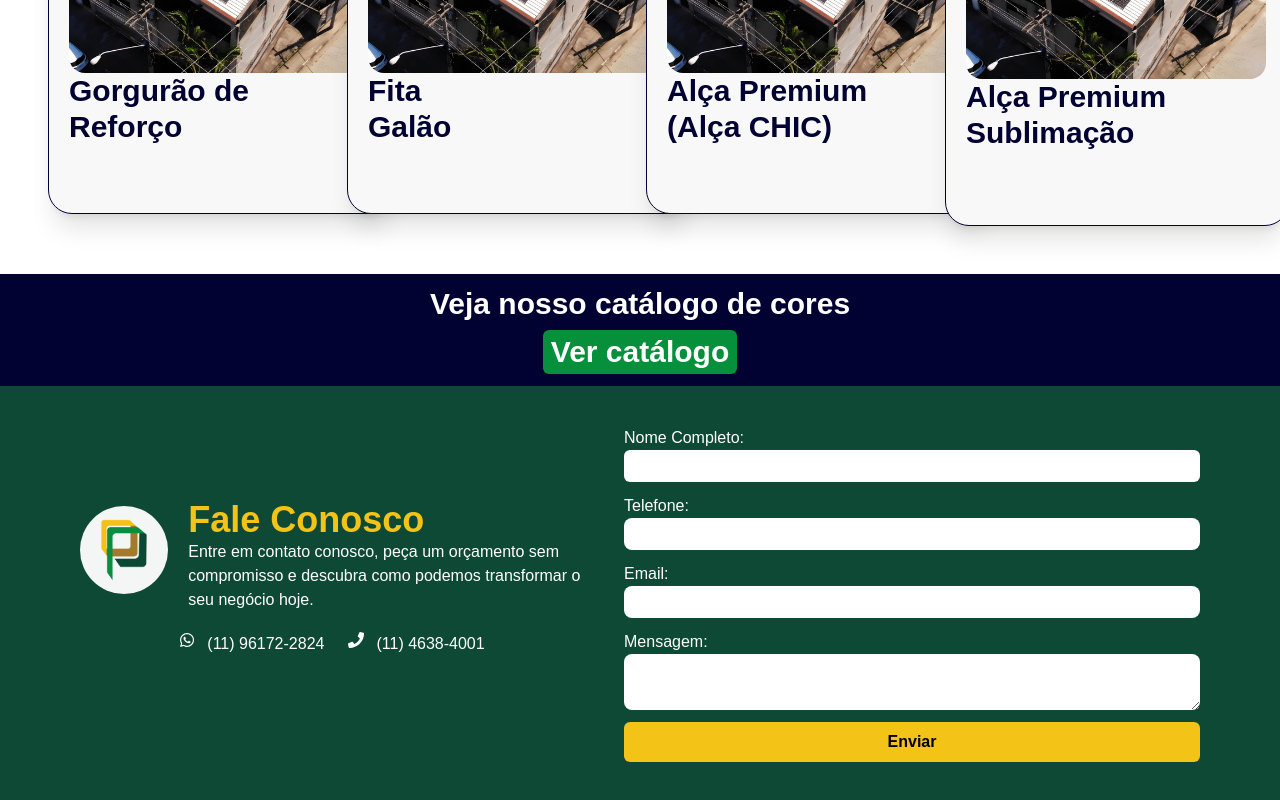
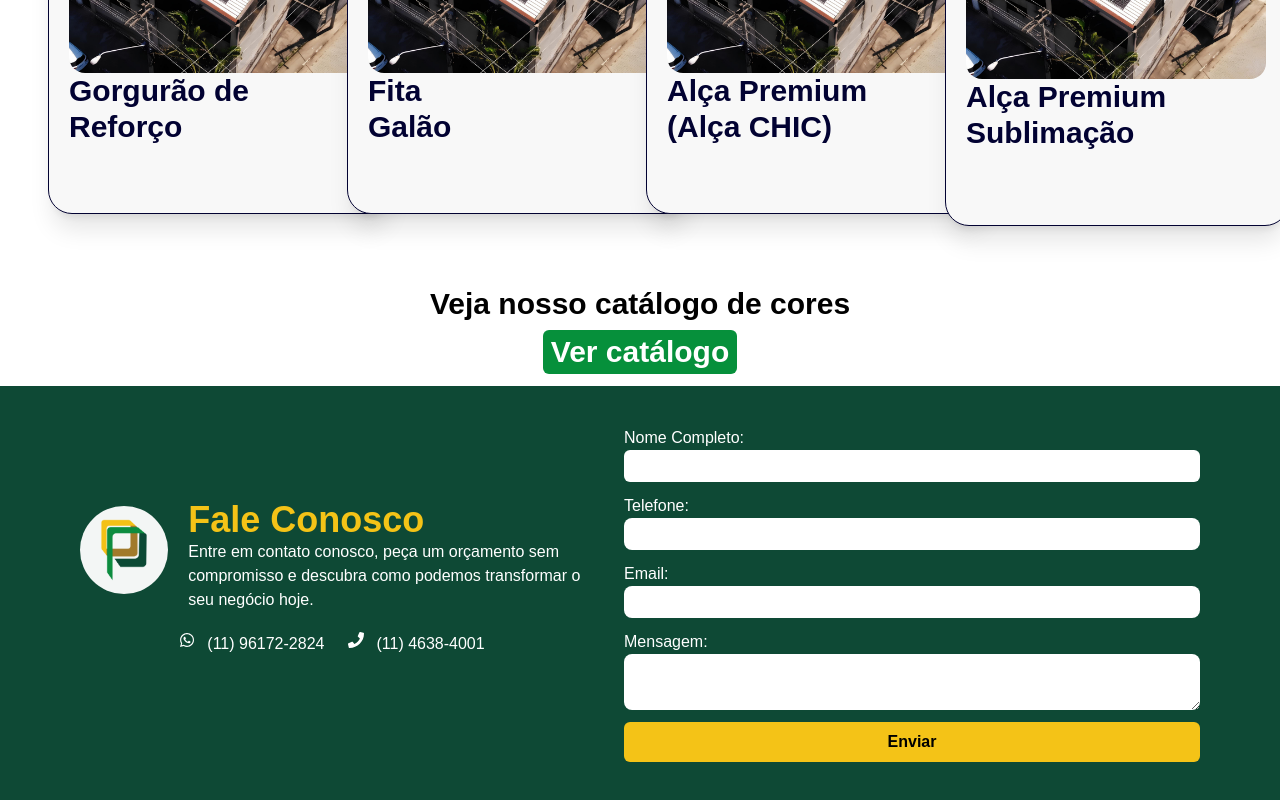
Before and after one commit to NicCarvalho/Site_Institucional_Pandora, a Next.js app in the folder landing_page_pandora/: page / in a window 1280 px wide. Shown: the part 2647-3447 px from the top of the page. Built offline with nearby package versions, Linux system fonts and the light colour scheme; grey boxes are pictures that could not be loaded.

Commit message:
[update] landing page v2.0

```diff
--- a/landing_page_pandora/src/app/page.js
+++ b/landing_page_pandora/src/app/page.js
@@ -87,7 +87,7 @@
         </div>
 
         <div><Produtos /></div>
-        <div className="flex flex-col w-full items-center text-white bg-[#020232] font-bold text-lg py-3 md:space-y-2
+        <div className="flex flex-col w-full items-center text-black font-bold text-lg py-3 md:space-y-2
         sm:text-xl md:text-2xl lg:text-3xl">
           <div>
             <h1 className="">Veja nosso catálogo de cores</h1>
```
